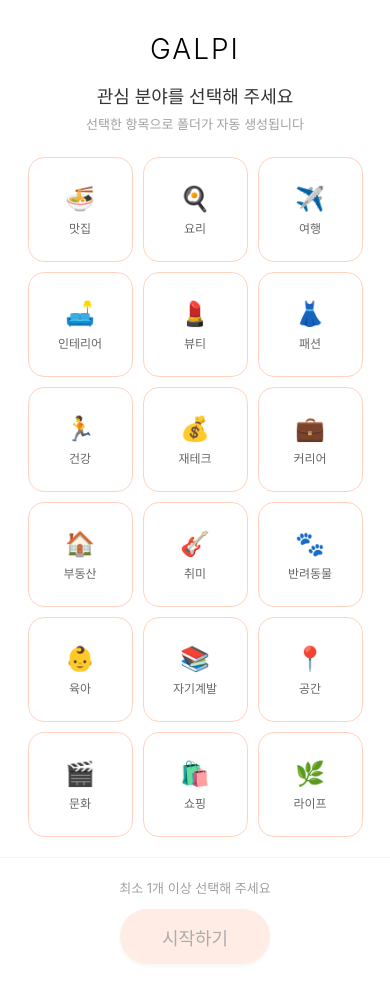
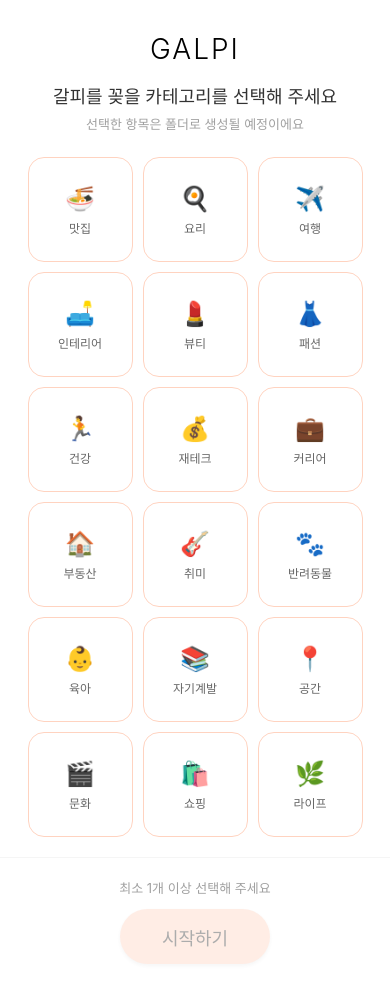
Before and after one commit to mnngy01/galpi, a React Native app: screen /InterestSelect in a window 390 px wide. Built offline with nearby package versions, Linux system fonts and the light colour scheme.

Commit message:
마지막

```diff
--- a/src/screens/HomeScreen.tsx
+++ b/src/screens/HomeScreen.tsx
@@ -7,7 +7,7 @@ const HomeScreen = ({ navigation }: any) => {
   return (
     <SafeAreaView style={styles.container}>
       <View style={styles.header}>
-        <Text style={styles.logoText}>MARKON</Text>
+        <Text style={styles.logoText}>GALPI</Text>
       </View>
 
       <View style={styles.content}>
@@ -27,8 +27,18 @@ const HomeScreen = ({ navigation }: any) => {
 
 const styles = StyleSheet.create({
   container: { flex: 1, backgroundColor: '#FFFFFF' },
-  header: { height: 60, justifyContent: 'center', alignItems: 'center', marginTop: 20 },
-  logoText: { fontSize: 24, fontWeight: '300', letterSpacing: 2, color: '#000' },
+  header: {
+    height: 60,
+    justifyContent: 'center',
+    alignItems: 'center',
+    marginTop: 20,
+  },
+  logoText: {
+    fontSize: 24,
+    fontWeight: '300',
+    letterSpacing: 2,
+    color: '#000',
+  },
   content: { flex: 1, justifyContent: 'center', alignItems: 'center' },
   emptyText: { fontSize: 18, color: '#666' },
 
--- a/src/screens/InterestScreen.tsx
+++ b/src/screens/InterestScreen.tsx
@@ -65,9 +65,11 @@ const InterestSelectScreen = ({ navigation }: any) => {
       {/* 헤더 */}
       <View style={styles.headerContainer}>
         <Text style={styles.headerTitle}>GALPI</Text>
-        <Text style={styles.headerSubtitle}>관심 분야를 선택해 주세요</Text>
+        <Text style={styles.headerSubtitle}>
+          갈피를 꽂을 카테고리를 선택해 주세요
+        </Text>
         <Text style={styles.headerDesc}>
-          선택한 항목으로 폴더가 자동 생성됩니다
+          선택한 항목은 폴더로 생성될 예정이에요
         </Text>
       </View>
 
```
